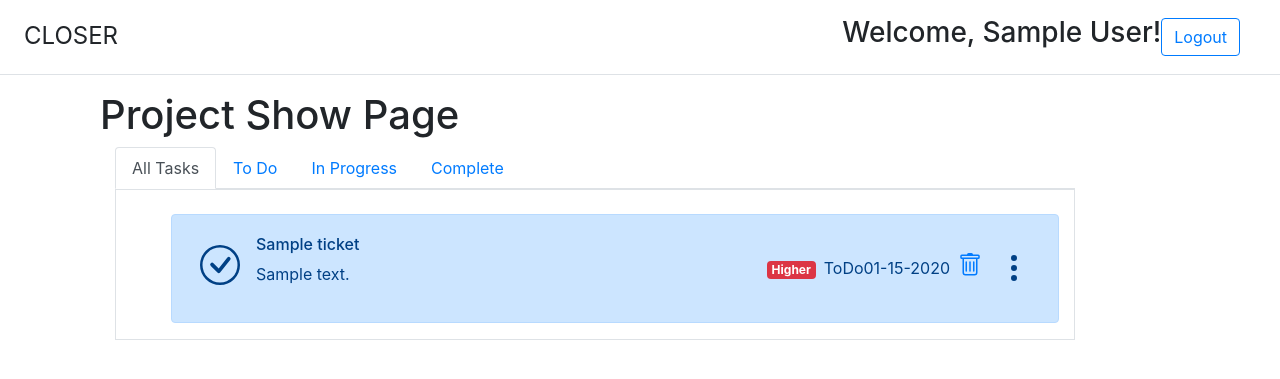
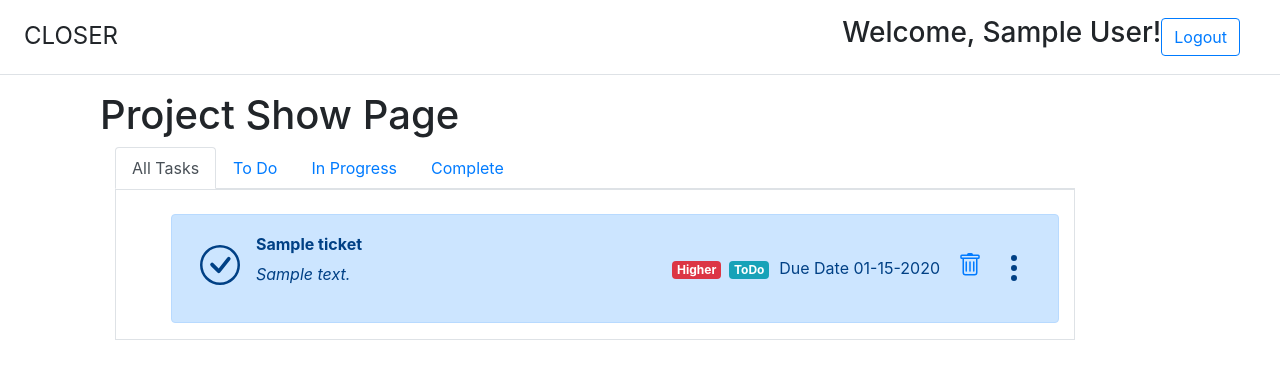
Before and after one commit to olgabor/closer, a Flask app: page /projects/1 in a window 1280 px wide. Shown: the top 379 px of the page. Run offline with Flask 2, Linux system fonts and the light colour scheme; a user stored in the database is signed in; tables that the repository leaves empty hold one stand-in row (values such as "Sample post"); some libraries are stand-ins or nearby versions.

Commit message:
finished styling for tab all_tasks

```diff
--- a/templates/show_project.html
+++ b/templates/show_project.html
@@ -43,14 +43,14 @@
                             <path fill-rule="evenodd" d="M10.97 4.97a.75.75 0 0 1 1.071 1.05l-3.992 4.99a.75.75 0 0 1-1.08.02L4.324 8.384a.75.75 0 1 1 1.06-1.06l2.094 2.093 3.473-4.425a.236.236 0 0 1 .02-.022z"/>
                         </svg>
                         </div>
-
+                        <!-- ticket name description  -->
                         <div class="d-flex align-items-start flex-column mr-auto p-2 bd-highlight">
                           <div class="d-flex  flex-row" >
-                          <h6> {{ticket.name }} </h6></div>
+                          <h6 class="font-weight-bold"> {{ticket.name }} </h6></div>
                           <div>
-                        <p class='text-justify' style="width: 300px; white-space: nowrap; overflow: hidden; text-overflow: ellipsis;">   {{ticket.description }} </p></div>
+                        <p class='text-justify font-italic' style="width: 300px; white-space: nowrap; overflow: hidden; text-overflow: ellipsis;">   {{ticket.description }} </p></div>
                     </div>
-
+                     <!-- ticket priority  -->
                     <div class="p-2 bd-highlight">
                         {{ticket.ticket_ticket_priority}}
                         {% if ticket.ticket_priority.name == 'Higher' %}
@@ -63,8 +63,9 @@
                         <span class="badge badge-secondary ">Medium</span>
                                 {% endif %}
                             </div>
-                            <div>{{ticket.ticket_status.name}}</div>
-                       <div>
+                            <div>  <span class="badge badge-info">{{ticket.ticket_status.name}}</span></div>
+                      <!-- Date -->
+                       <div  class="font-weight-lighter" style="margin:10px">  Due Date
                            {{ticket.due_date.strftime('%m-%d-%Y')}}
                     </div>
 
```
